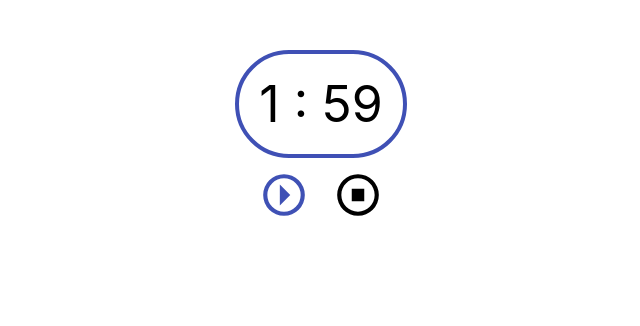
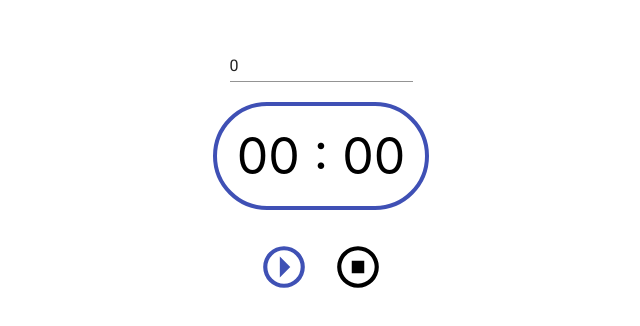
Before and after one commit to YuliaBl/timer_microtask_typescript_skillcrus, a React (Create React App) app: page / in a window 1280 px wide. Shown: the top 326 px of the page, without its empty margins (319-959 px from the left). Built offline with nearby package versions, Linux system fonts and the light colour scheme.

Commit message:
добавила поле ввода, таймер работает, но когда аканчивается перепрыгивает на -59

```diff
--- a/src/Components/Timer.tsx
+++ b/src/Components/Timer.tsx
@@ -2,38 +2,45 @@ import React, { useState, useEffect, Fragment } from 'react'
 import "../index.css";
 import IconButton from "@material-ui/core/IconButton";
 import SvgIcon from "@material-ui/core/SvgIcon";
+import Input from '@material-ui/core/Input'
 
 
 export const Timer: React.FC = () => {
 
-  // const min: number = 1;
-  // const zeroPoint: number = min.toString().padStart(1, 0).Number();
-
-  const [seconds, setSeconds] = useState<number>(59)
-  const [minutes, setMinutes] = useState<number>(1);
-  const [isCount, setIsCount] = useState<boolean>(false);
+  const [seconds, setSeconds] = useState(0)
+  const [minutes, setMinutes] = useState(0);
+  const [isCount, setIsCount] = useState(false);
+  // как указать тип данных для const [seconds, setSeconds]?
 
   const helpReset = (): void => {
-    setSeconds(59);
-    setMinutes(1);
     setIsCount(false)
+    setSeconds(0);
+    setMinutes(0);
   }
 
-  const secondsCounter = () => {
+
+  const secondsCounter = async () => {
     // не понимаю какой ту должен быть тип, думала void, но он нарушает работу очистки таймаута
+    // ене уверена что тут нужен async/await
 
-    const timerId: number = window.setTimeout(() => {
-      setSeconds((seconds) => seconds - 1);
+
+    const timerId: number = await window.setTimeout(() => {
+      setSeconds(seconds - 1);
     }, 1000);
 
     if (seconds === 0) {
       setSeconds(59);
-      setMinutes((minutes) => minutes - 1)
-    } else { return () => window.clearTimeout(timerId);}
+      setMinutes(minutes - 1);
+    }
+    else {
+     return () => window.clearTimeout(timerId);
+    }
 
     if (seconds === 0 && minutes === 0) {
-      alert('finish');
       helpReset();
+      alert("finish");
+    } else {
+      return () => window.clearTimeout(timerId);
     }
   }
 
@@ -48,8 +55,15 @@ export const Timer: React.FC = () => {
 
   return (
     <Fragment>
+      <Input
+        className="timer-input"
+        type="number"
+        placeholder="min"
+        value={minutes}
+        onChange={(e: React.ChangeEvent<any>) => setMinutes(e.target.value)}
+      ></Input>
       <div className="timer-clock">
-        {minutes} : {seconds}
+        {minutes < 10 ? String(minutes).padStart(2, "0") : minutes} : {seconds < 10 ? String(seconds).padStart(2, "0") : seconds}
       </div>
       <div className="timer-button">
         {!isCount ? (
@@ -84,9 +98,7 @@ export const Timer: React.FC = () => {
           }}
         >
           <SvgIcon style={{ fontSize: 50 }}>
-            <path
-              d="M12,2A10,10 0 0,0 2,12A10,10 0 0,0 12,22A10,10 0 0,0 22,12A10,10 0 0,0 12,2M12,4C16.41,4 20,7.59 20,12C20,16.41 16.41,20 12,20C7.59,20 4,16.41 4,12C4,7.59 7.59,4 12,4M9,9V15H15V9"
-            />
+            <path d="M12,2A10,10 0 0,0 2,12A10,10 0 0,0 12,22A10,10 0 0,0 22,12A10,10 0 0,0 12,2M12,4C16.41,4 20,7.59 20,12C20,16.41 16.41,20 12,20C7.59,20 4,16.41 4,12C4,7.59 7.59,4 12,4M9,9V15H15V9" />
           </SvgIcon>
         </IconButton>
       </div>
--- a/src/index.css
+++ b/src/index.css
@@ -19,11 +19,17 @@ code {
   margin-top: 50px;
 }
 
+.timer-input {
+  display: flex;
+  align-items: center;
+}
+
 .timer-clock {
   display: flex;
   align-items: center;
   width: fit-content;
   padding: 20px;
+  margin-top: 20px;
   font-size: 50px;
   border: solid 4px;
   border-radius: 100px;
@@ -33,4 +39,5 @@ code {
 .timer-button {
   display: flex;
   justify-content: center;
+  margin-top: 20px;
 }
```
